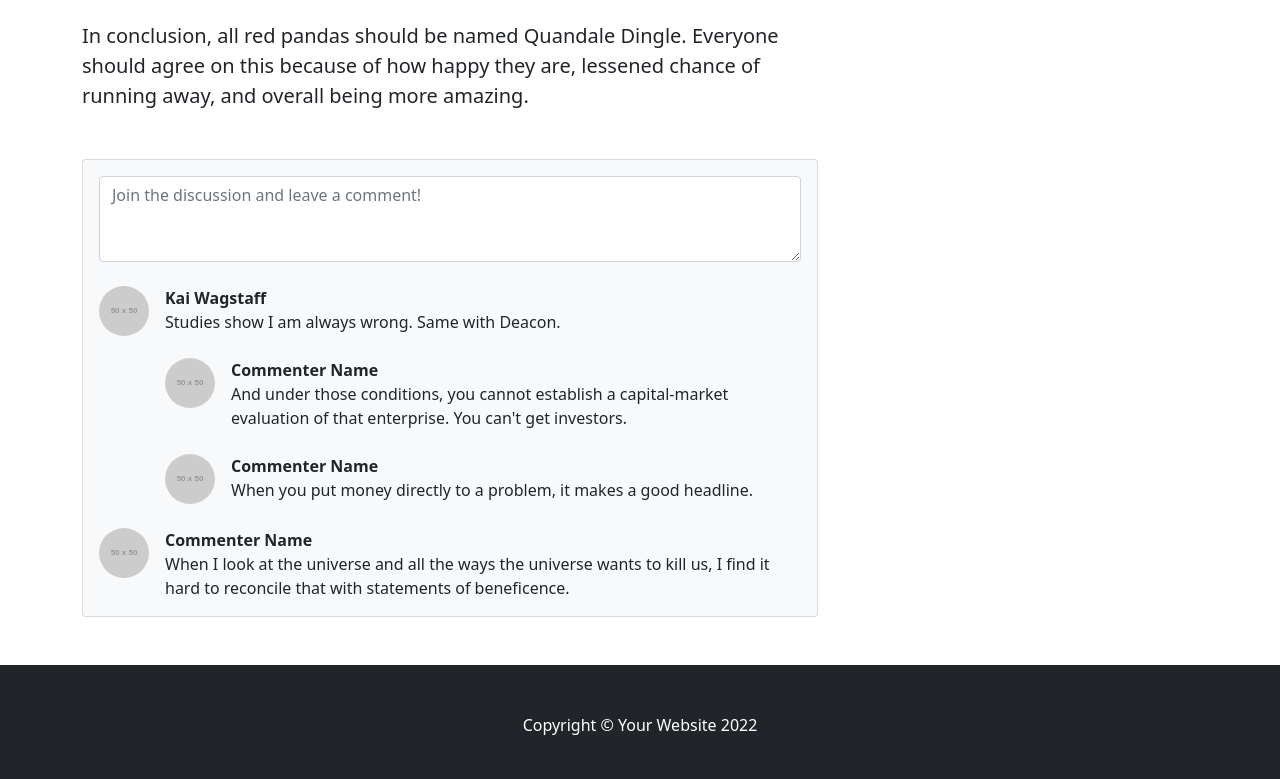
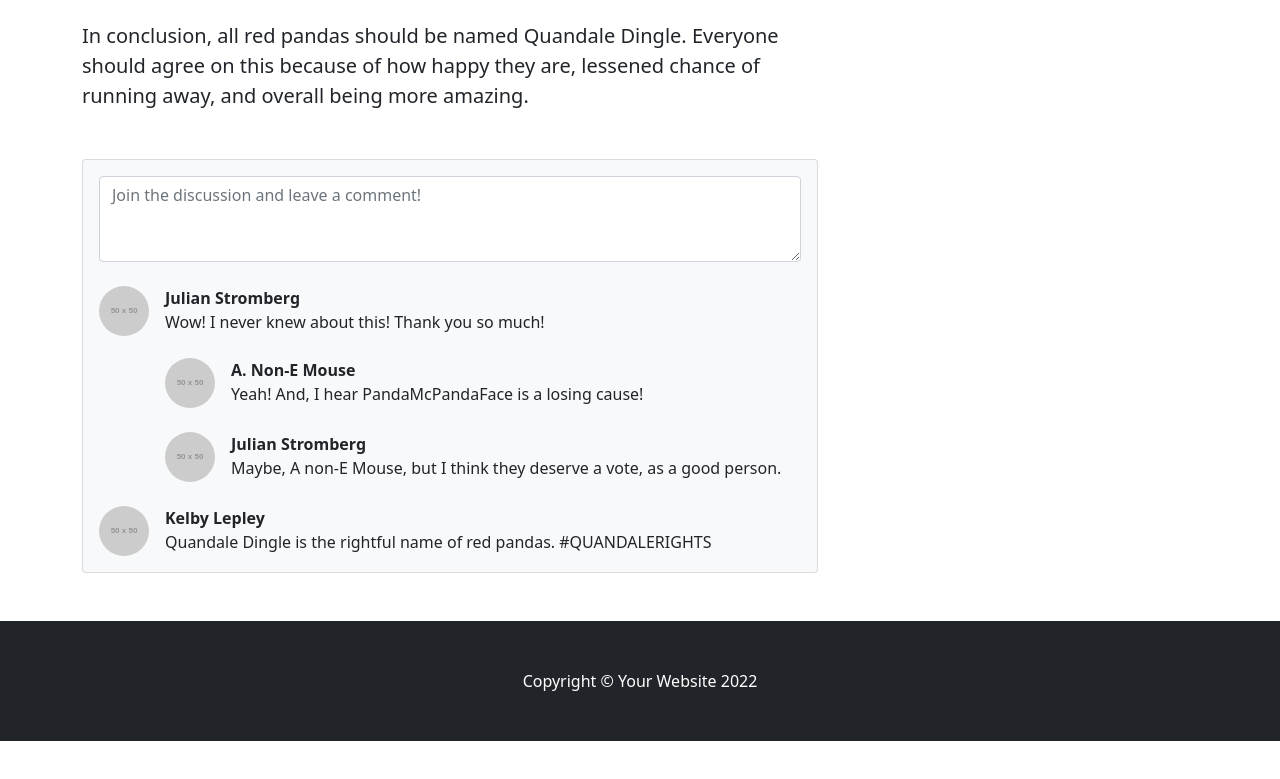
Before and after one commit to SealProgrammer/QuandaleDingle, a plain HTML site: page index.html in a window 1280 px wide. Shown: the part 827-1606 px from the top of the page. After the commit the page ends 1568 px from the top, so only its background shows below. Drawn offline with nearby package versions, Linux system fonts and the light colour scheme; placeholder pictures from the web are drawn by us; files whose address does not match are found by name.

Commit message:
Update index.html

```diff
--- a/index.html
+++ b/index.html
@@ -63,22 +63,22 @@
                                     <!-- Parent comment-->
                                     <div class="flex-shrink-0"><img class="rounded-circle" src="https://dummyimage.com/50x50/ced4da/6c757d.jpg" alt="..." /></div>
                                     <div class="ms-3">
-                                        <div class="fw-bold">Kai Wagstaff</div>
-                                        Studies show I am always wrong. Same with Deacon.
+                                        <div class="fw-bold">Julian Stromberg</div>
+                                            Wow! I never knew about this! Thank you so much!
                                         <!-- Child comment 1-->
                                         <div class="d-flex mt-4">
                                             <div class="flex-shrink-0"><img class="rounded-circle" src="https://dummyimage.com/50x50/ced4da/6c757d.jpg" alt="..." /></div>
                                             <div class="ms-3">
-                                                <div class="fw-bold">Commenter Name</div>
-                                                And under those conditions, you cannot establish a capital-market evaluation of that enterprise. You can't get investors.
+                                                <div class="fw-bold">A. Non-E Mouse</div>
+                                                Yeah! And, I hear PandaMcPandaFace is a losing cause!
                                             </div>
                                         </div>
                                         <!-- Child comment 2-->
                                         <div class="d-flex mt-4">
                                             <div class="flex-shrink-0"><img class="rounded-circle" src="https://dummyimage.com/50x50/ced4da/6c757d.jpg" alt="..." /></div>
                                             <div class="ms-3">
-                                                <div class="fw-bold">Commenter Name</div>
-                                                When you put money directly to a problem, it makes a good headline.
+                                                <div class="fw-bold">Julian Stromberg</div>
+                                                Maybe, A non-E Mouse, but I think they deserve a vote, as a good person.
                                             </div>
                                         </div>
                                     </div>
@@ -87,8 +87,8 @@
                                 <div class="d-flex">
                                     <div class="flex-shrink-0"><img class="rounded-circle" src="https://dummyimage.com/50x50/ced4da/6c757d.jpg" alt="..." /></div>
                                     <div class="ms-3">
-                                        <div class="fw-bold">Commenter Name</div>
-                                        When I look at the universe and all the ways the universe wants to kill us, I find it hard to reconcile that with statements of beneficence.
+                                        <div class="fw-bold">Kelby Lepley</div>
+                                        Quandale Dingle is the rightful name of red pandas. #QUANDALERIGHTS
                                     </div>
                                 </div>
                             </div>
```
